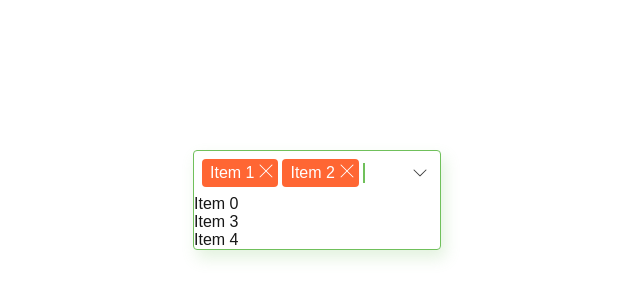
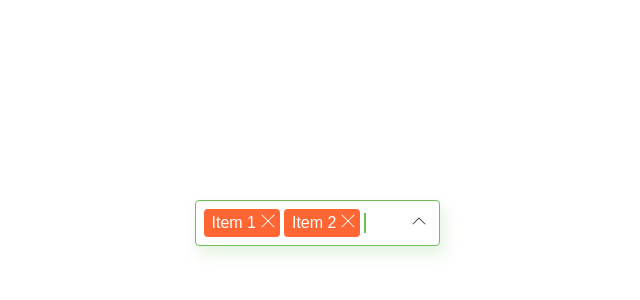
Before and after one commit to Renegatto/frontend-portfolio, a Next.js app: page / in a window 1280 px wide. Shown: the part 200-500 px from the top of the page, without its empty margins (323-963 px from the left). Built offline with nearby package versions, Linux system fonts and the light colour scheme.

Commit message:
Make dropdown menu interative, add scrolls

```diff
--- a/src/app/components/select-many/index.tsx
+++ b/src/app/components/select-many/index.tsx
@@ -1,5 +1,5 @@
 'use client'
-import { DetailedHTMLProps, FC, HTMLAttributes, ReactElement, ReactNode, useState } from "react";
+import { DetailedHTMLProps, FC, HTMLAttributes, ReactElement, ReactNode, useRef, useState } from "react";
 import styles from './select-many.module.scss'
 import clsx from "clsx";
 import Image from 'next/image'
@@ -16,7 +16,7 @@ export const SelectManyExample: FC = () => {
       [0,[0, <>Item 0</>]],
       [1,[1, <>Item 1</>]],
       [2,[2, <>Item 2</>]],
-      [3,[3, <>Item 3</>]],
+      [3,[3, <>Item 3 scroll with Shift+Mouse wheel. Here it is.</>]],
       [4,[4, <>Item 4</>]],
     ])}
     Option={([key,content], onClick) => <Item key={key} onClick={onClick}>{content}</Item>}
@@ -37,14 +37,23 @@ const Picked: FC<{children: ReactElement, onUnpick: () => void}> = ({onUnpick, c
     </div>
   </div>
 
-const SelectBar: FC<{selectedElements: ReactElement[]}> = ({selectedElements}) =>
+type SelectBarProps = {
+  selectedElements: ReactElement[],
+  onCollapse: () => void,
+  onExpand: () => void,
+}
+
+const SelectBar: FC<SelectBarProps> = ({selectedElements, onExpand, onCollapse}) =>
   <div className={styles['select-many__bar']}>
-    <div className={styles['select-many__bar__items']}>
+    <div
+      className={styles['select-many__bar__items']}
+    >
       {selectedElements}
       <Selecting/>
     </div>
-    <DropdownArrow isUp={false}/>
+    <DropdownButton onExpand={onExpand} onCollapse={onCollapse}/>
   </div>
+
 
 const Item: FC<{
   children: ReactElement,
@@ -77,8 +86,10 @@ const SelectMany = <K,T>({initiallyPicked, items, Picked, Option}: SelectManyPro
     .filter(([id]) => !picked.includes(id))
   const handlePick = (id: K) => setPicked([...picked,id])
   const handleUnpick = (id: K) => setPicked(picked.filter(k => k !== id))
+  const [expandOptions,setExpandOptions] = useState(false)
   const OptionListC = OptionList<[K,T]>
   return <div className={styles['select-many']}>
+    <div className={styles['select-list__background']}>
       <SelectBar
         selectedElements={
           picked.flatMap(id => {
@@ -86,13 +97,17 @@ const SelectMany = <K,T>({initiallyPicked, items, Picked, Option}: SelectManyPro
             return typeof item === 'undefined' ? [] : [Picked(item,() => handleUnpick(id))]
           })
         }
+        onExpand={() => setExpandOptions(true)}
+        onCollapse={() => setExpandOptions(false)}
       />
+      <div hidden={!expandOptions}>
         <OptionListC
           onPicked={([id]) => handlePick(id)}
           options={options}
           Option={([,item],onClick) => Option(item,onClick)}
         />
-
+      </div>
+    </div>
   </div>
 }
 
@@ -122,6 +137,22 @@ const CloseIcon: FC = () =>
     alt='close'
   />
 
+const DropdownButton: FC<{
+  onExpand: () => void,
+  onCollapse: () => void,
+}> = ({onExpand, onCollapse}) => {
+  const [expanded,setExpanded] = useState(false)
+  const handleClick = () => {
+    setExpanded(x => !x)
+    expanded ? onCollapse() : onExpand()
+  }
+  return <div
+    onClick={handleClick}
+  >
+    <DropdownArrow isUp={!expanded}/>
+  </div>
+}
+
 const DropdownArrow: FC<{isUp: boolean}> = ({isUp}) =>
   <Image
     src={DropdownArrowSvg}
--- a/src/app/components/select-many/select-many.module.scss
+++ b/src/app/components/select-many/select-many.module.scss
@@ -2,28 +2,42 @@ $main-color: #70C05B;
 $selected-item-color: #FCD5BA;
 $bar-item-color: #FF6633;
 $icon-size: 24px;
+$select-many-width: 245px;
+
 
 @mixin radius {
   border-radius: 4px;
 }
 
 .select-many {
+  width: $select-many-width;
+
+  display: flex;
+  flex-direction: column;
+}
+
+.select-list__background {
+  background-color: white;
+
+  display: inline-block;
+  position: absolute;
+  overflow: visible;
+  z-index: 2;
+
+  width: $select-many-width;
+
   @include radius;
   border-width: 1px;
   border-color: $main-color;
   border-style: solid;
 
-  display: flex;
-  flex-direction: column;
   box-shadow: 4px 8px 16px rgba($main-color, 0.2);
 }
-.select-many__option-list {
-  display: flex;
-  flex-direction: column;
-}
 .select-many__item {
-  width: 246px;
+  text-wrap-mode: nowrap;
   padding: 8 8 8 16;
+  overflow-x: scroll;
+  scrollbar-width: none;
 }
 .select-many__item__selected {
   background-color: $selected-item-color;
@@ -36,7 +50,10 @@ $icon-size: 24px;
   align-items: center;
   justify-content: space-between;
 }
+
 .select-many__bar__items {
+  overflow: scroll;
+  scrollbar-width: none;
   display: flex;
   gap: 4px;
   flex-direction: row;
@@ -45,6 +62,7 @@ $icon-size: 24px;
   @include radius;
   color: white;
   display: flex;
+  text-wrap-mode: nowrap;
   align-items: center;
   padding: 0 0 0 8px;
   background-color: $bar-item-color;
```
Lines whose indentation alone changed are shown as unchanged.
